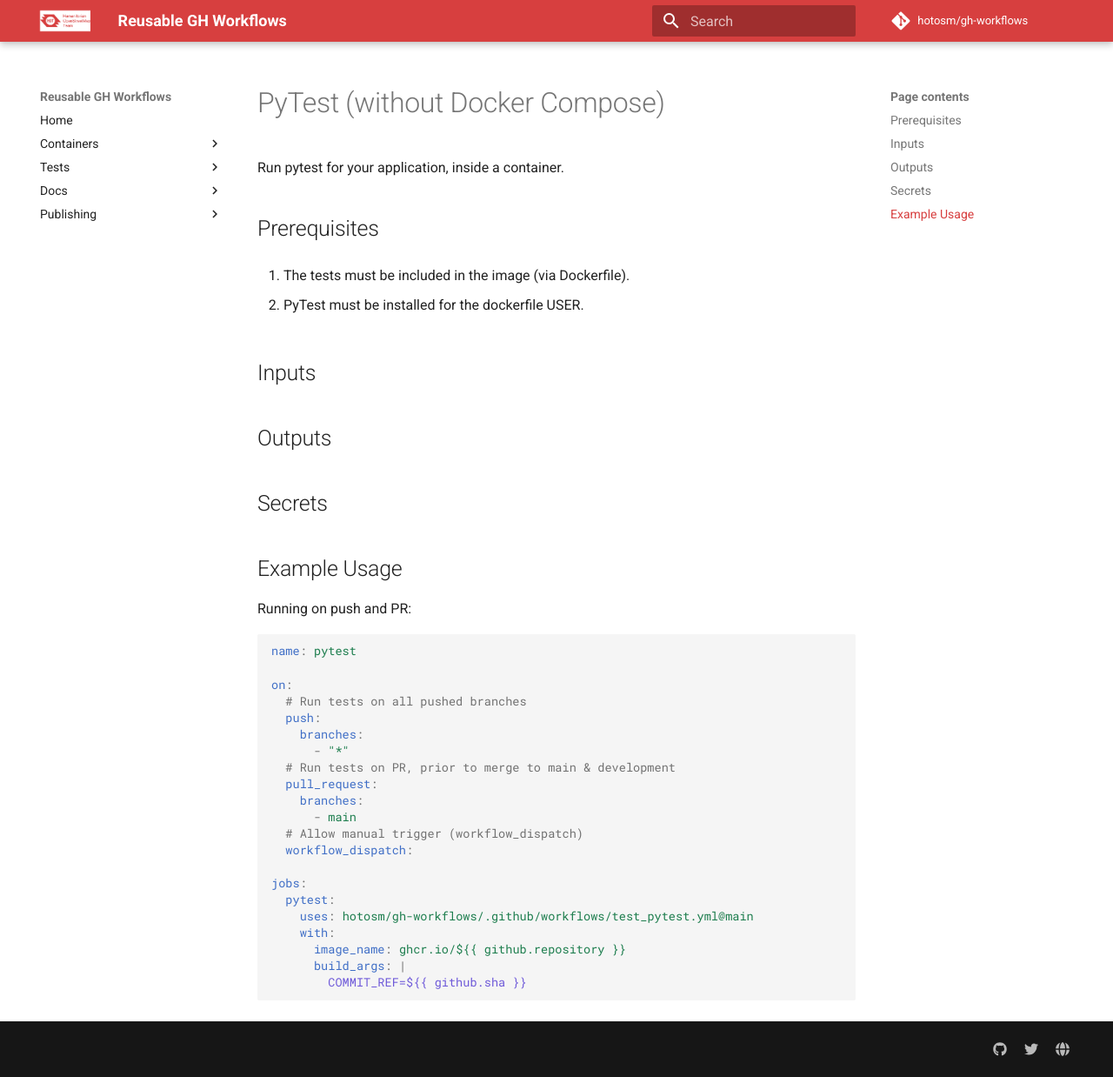
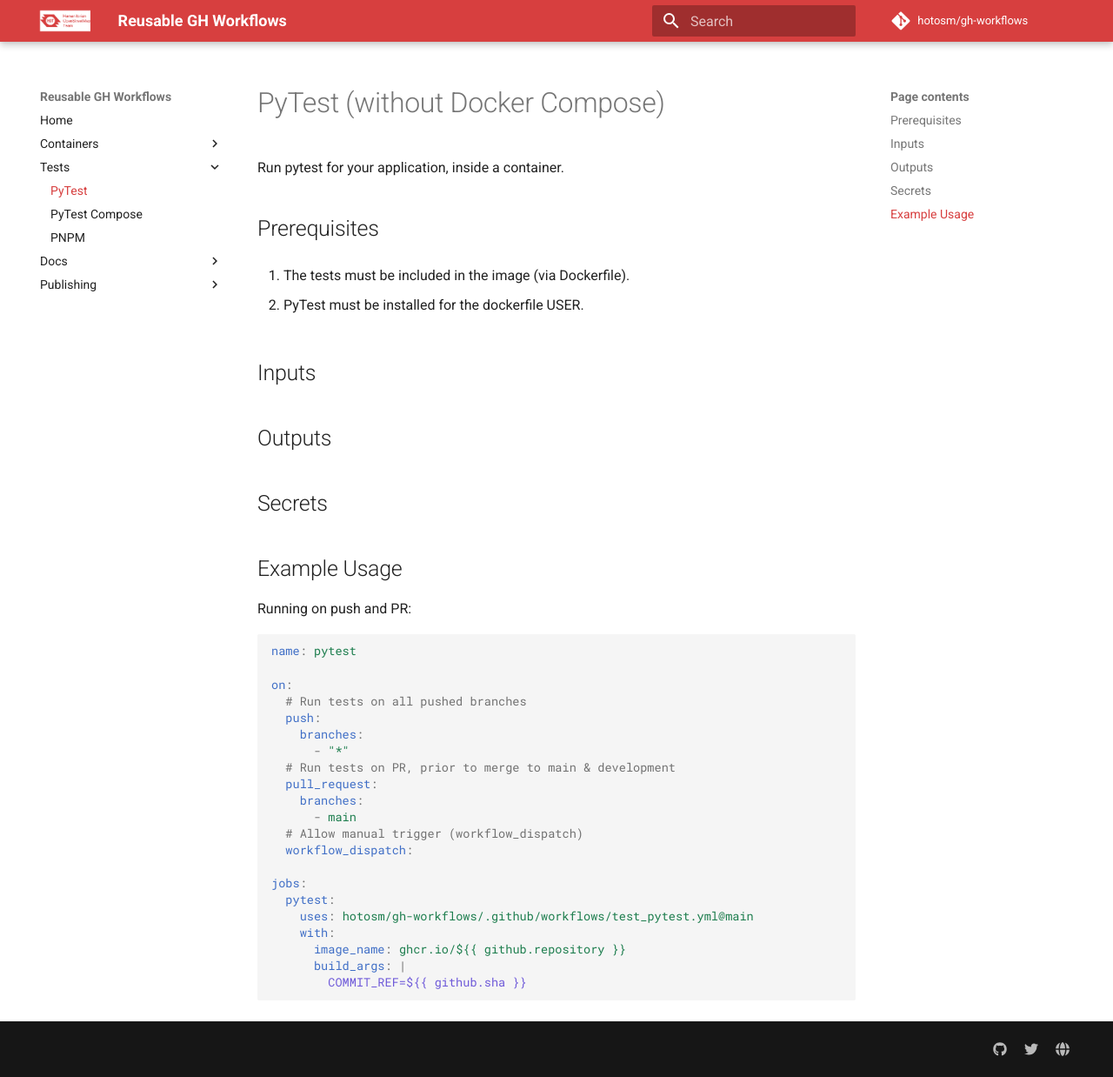
Before and after one commit to hotosm/gh-workflows, an MkDocs documentation site: the page built from docs/test_pytest.md, in a window 1280 px wide and 1238 px high. Shown: the whole window at 87% size. Built offline with MkDocs 1.6.1 and Material for MkDocs 9.7.7, drawn with Linux system fonts in a browser that asks for light colours; comment, search, counter and statistics services are not loaded.

Commit message:
ci: add test_pytest to docs build

```diff
--- a/mkdocs.yml
+++ b/mkdocs.yml
@@ -53,6 +53,7 @@ nav:
       - Image Artifact: image_artifact.md
       - Remote Deploy: remote_deploy.md
   - Tests:
+      - PyTest: test_pytest.md
       - PyTest Compose: test_pytest_compose.md
       - PNPM: test_pnpm.md
   - Docs:
```
Also changed, not shown: 1 other file.
